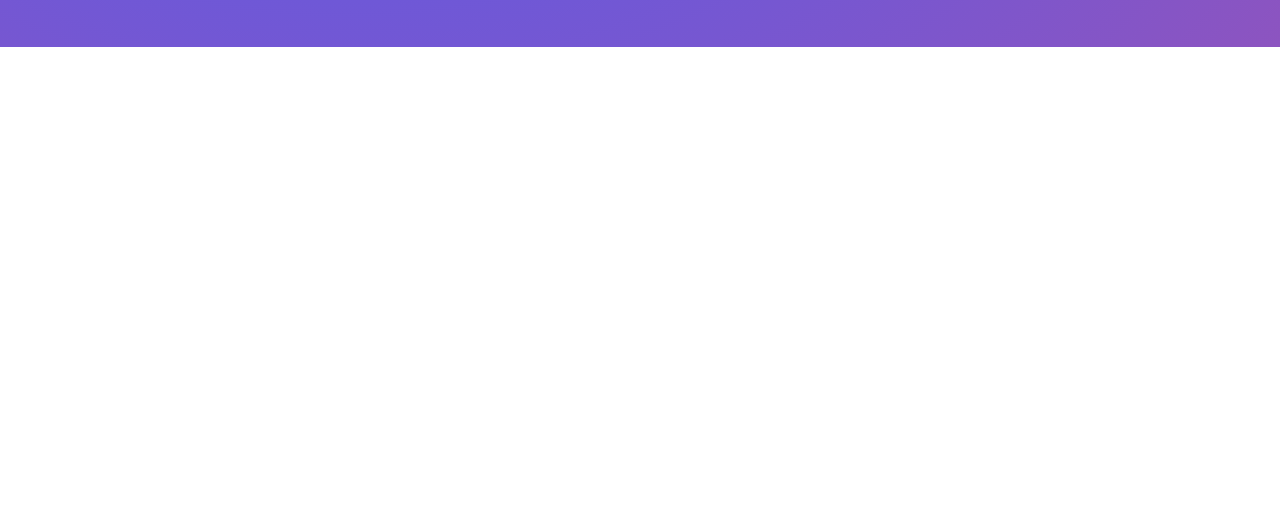
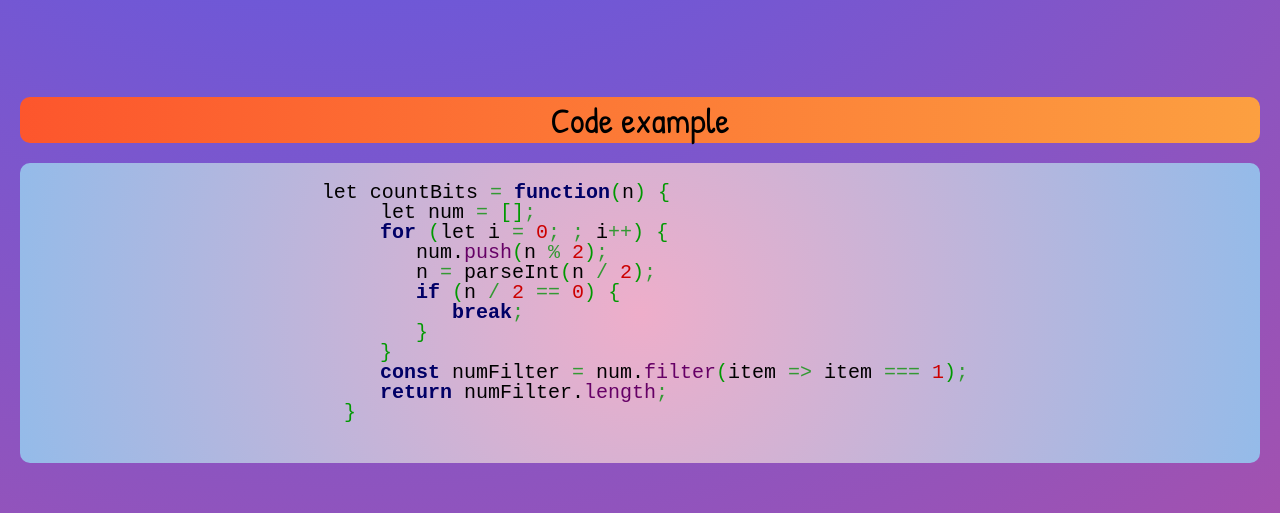
Before and after one commit to RuslSatt/CV, a plain HTML site: page rsschool-cv-html/index.html in a window 1280 px wide. Shown: the part 1165-1678 px from the top of the page. Before the commit the page ends 1212 px from the top, so only its background shows below. Drawn offline with Linux system fonts and the light colour scheme.

Commit message:
feat: add section code example

```diff
--- a/rsschool-cv-html/index.html
+++ b/rsschool-cv-html/index.html
@@ -1,5 +1,6 @@
 <!DOCTYPE html>
 <html lang="en">
+
 <head>
    <meta charset="UTF-8">
    <meta http-equiv="X-UA-Compatible" content="IE=edge">
@@ -7,6 +8,7 @@
    <link rel="stylesheet" href="./css/style.css">
    <title>CV Ruslan Sattarov</title>
 </head>
+
 <body>
    <div class="wrapper">
       <header class="header">
@@ -57,7 +59,12 @@
                   About me
                </h2>
                <p class="about__text">
-                     My name is Ruslan. I’m future Software Engineer I want to learn programming languages which will help me in work on my projects and also on projects which will be on my future job. I really very purposeful and for me very this important becouse this help me not give up and go to in rigth. I go to learn new every time when sit down for my desk and this charge me. I very easy discuss different things with people. I like communicate with people. I’m open for communicate and I always ready to help other. I’m very happy be here.
+                  My name is Ruslan. I’m future Software Engineer I want to learn programming languages which will help
+                  me in work on my projects and also on projects which will be on my future job. I really very
+                  purposeful and for me very this important becouse this help me not give up and go to in rigth. I go to
+                  learn new every time when sit down for my desk and this charge me. I very easy discuss different
+                  things with people. I like communicate with people. I’m open for communicate and I always ready to
+                  help other. I’m very happy be here.
                </p>
             </div>
          </section>
@@ -150,8 +157,31 @@
                </div>
             </div>
          </section>
+         <section class="code">
+            <div class="container">
+               <h2 class="code__title title">
+                  Code example
+               </h2>
+               <div class="code__body">
+                  <pre class="code__example" style="font-family:monospace;"><span>let countBits</span> <span style="color: #339933;">=</span> <span style="color: #000066; font-weight: bold;">function</span><span style="color: #009900;">&#40;</span>n<span style="color: #009900;">&#41;</span> <span style="color: #009900;">&#123;</span>
+                        let num <span style="color: #339933;">=</span> <span style="color: #009900;">&#91;</span><span style="color: #009900;">&#93;</span><span style="color: #339933;">;</span>
+                        <span style="color: #000066; font-weight: bold;">for</span> <span style="color: #009900;">&#40;</span>let i <span style="color: #339933;">=</span> <span style="color: #CC0000;">0</span><span style="color: #339933;">;</span> <span style="color: #339933;">;</span> i<span style="color: #339933;">++</span><span style="color: #009900;">&#41;</span> <span style="color: #009900;">&#123;</span>
+                           num.<span style="color: #660066;">push</span><span style="color: #009900;">&#40;</span>n <span style="color: #339933;">%</span> <span style="color: #CC0000;">2</span><span style="color: #009900;">&#41;</span><span style="color: #339933;">;</span>
+                           n <span style="color: #339933;">=</span> parseInt<span style="color: #009900;">&#40;</span>n <span style="color: #339933;">/</span> <span style="color: #CC0000;">2</span><span style="color: #009900;">&#41;</span><span style="color: #339933;">;</span>
+                           <span style="color: #000066; font-weight: bold;">if</span> <span style="color: #009900;">&#40;</span>n <span style="color: #339933;">/</span> <span style="color: #CC0000;">2</span> <span style="color: #339933;">==</span> <span style="color: #CC0000;">0</span><span style="color: #009900;">&#41;</span> <span style="color: #009900;">&#123;</span>
+                              <span style="color: #000066; font-weight: bold;">break</span><span style="color: #339933;">;</span>
+                           <span style="color: #009900;">&#125;</span>
+                        <span style="color: #009900;">&#125;</span>
+                        <span style="color: #000066; font-weight: bold;">const</span> numFilter <span style="color: #339933;">=</span> num.<span style="color: #660066;">filter</span><span style="color: #009900;">&#40;</span>item <span style="color: #339933;">=&gt;</span> item <span style="color: #339933;">===</span> <span style="color: #CC0000;">1</span><span style="color: #009900;">&#41;</span><span style="color: #339933;">;</span>
+                        <span style="color: #000066; font-weight: bold;">return</span> numFilter.<span style="color: #660066;">length</span><span style="color: #339933;">;</span>
+                     <span style="color: #009900;">&#125;</span>
+                  </pre>
+               </div>
+            </div>
+         </section>
       </main>
    </div>
    <script src="./js/script.js"></script>
 </body>
+
 </html>
--- a/rsschool-cv-html/scss/style.scss
+++ b/rsschool-cv-html/scss/style.scss
@@ -350,3 +350,30 @@ body {
       }
    }
 }
+
+// ----------------- code --------------- //
+
+.code {
+   padding: 50px 0;
+   &__body {
+      overflow: hidden;
+      background: radial-gradient(circle, rgba(238, 174, 202, 1) 0%, rgba(148, 187, 233, 1) 100%);
+      border-radius: 10px;
+      display: flex;
+      justify-content: center;
+   }
+
+   &__example {
+      overflow: auto;
+      font-size: 20px;
+      text-align: left;
+      padding: 20px;
+      margin-left: -220px;
+      span:first-child {
+         margin-left: 230px;
+      }
+      @media (max-width: 800px) {
+         text-align: left;
+      }
+   }
+}
```
Also changed, not shown: rsschool-cv-html/css/style.css, rsschool-cv-html/js/script.js (line endings or trailing spaces). Lines whose indentation alone changed are shown as unchanged.
